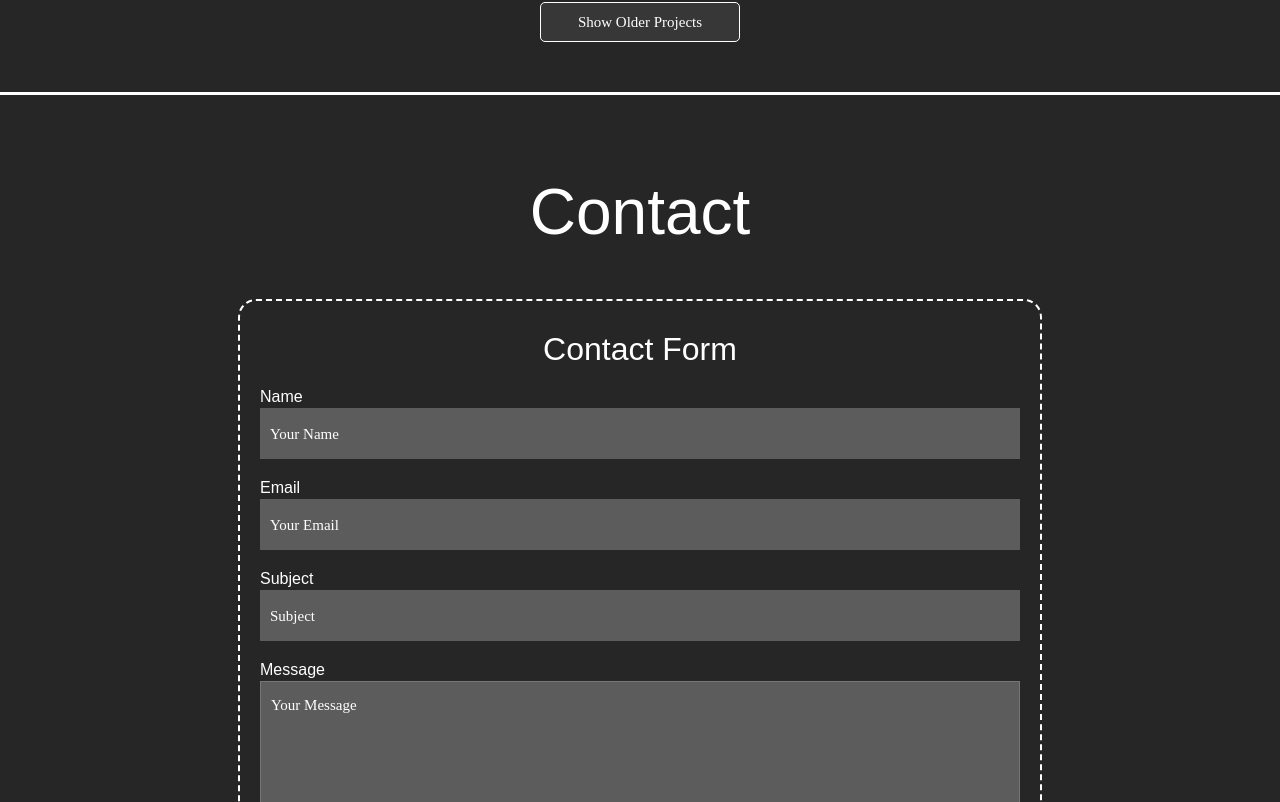
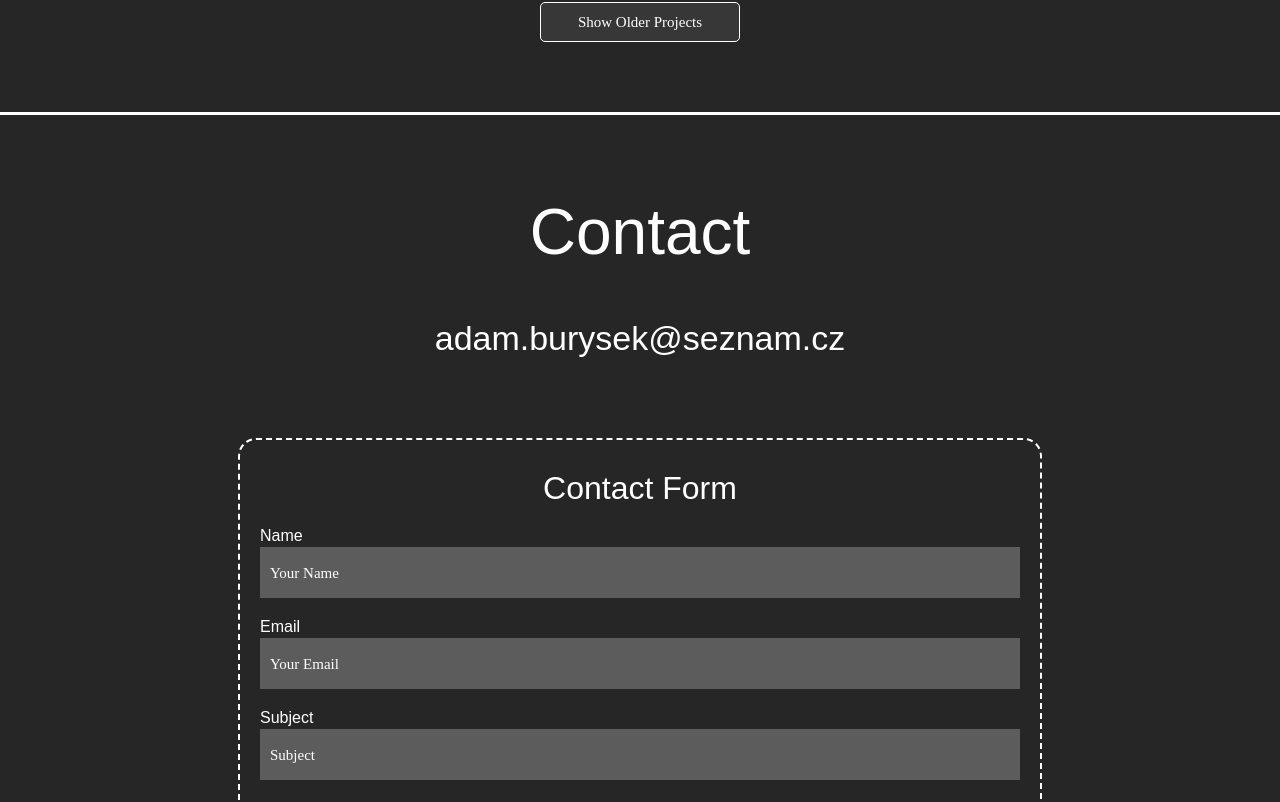
Before and after one commit to AdamBurysek/adam-code, a React (Vite) app: page / in a window 1280 px wide. Shown: the part 3305-4107 px from the top of the page. Built offline with nearby package versions, Linux system fonts and the light colour scheme; no server answers; a web font is replaced by a local one.

Commit message:
add email

```diff
--- a/src/components/contact/contact.css
+++ b/src/components/contact/contact.css
@@ -8,6 +8,24 @@
 @media screen and (min-width: 860px) {
   .contact_form-container {
     margin: 0 auto;
+  }
+}
+
+.contact_mail-container {
+  display: flex;
+  justify-content: center;
+  padding-bottom: 80px;
+}
+
+.contact_mail {
+  color: var(--color-white);
+  font-size: 22px;
+  font-weight: 10;
+}
+
+@media screen and (min-width: 425px) {
+  .contact_mail {
+    font-size: 34px;
   }
 }
 
--- a/src/components/contact/contact.tsx
+++ b/src/components/contact/contact.tsx
@@ -85,9 +85,13 @@ const Contact = (props: any) => {
       <div className="section-line" />
       <div className="section-content">
         <h1>{props.language === "en" ? "Contact" : "Kontakt"}</h1>
+        <div className="contact_mail-container">
+          <a className="contact_mail" href="mailto:adam.burysek@seznam.cz">
+            adam.burysek@seznam.cz
+          </a>
+        </div>
         <div className="contact_form-container">
           <h2>Contact Form</h2>
-
           <form onSubmit={handleSubmit}>
             <label> {props.language === "en" ? "Name" : "Jméno"}</label>
             <input
--- a/src/components/myProjects/myProjects.css
+++ b/src/components/myProjects/myProjects.css
@@ -8,14 +8,15 @@
     max-height: 2490px;
   }
 }
-@media screen and (max-width: 683px) {
+@media screen and (max-width: 768px) {
   .my-projects {
-    max-height: 3270px;
+    max-height: 3220px;
   }
 }
+
 @media screen and (max-width: 439px) {
   .my-projects {
-    max-height: 3250px;
+    max-height: 3210px;
   }
 }
 
@@ -235,7 +236,7 @@
 
 .show-more_button {
   margin-top: 50px;
-  margin-bottom: 50px;
+  margin-bottom: 70px;
   width: 200px;
   height: 40px;
   justify-self: center;
--- a/src/index.css
+++ b/src/index.css
@@ -33,7 +33,13 @@ h1 {
   font-size: 48px;
   font-weight: 510;
   text-align: center;
-  margin: 50px 0;
+  margin: 30px 0;
+}
+
+@media screen and (min-width: 768px) {
+  h1 {
+    margin: 50px 0;
+  }
 }
 
 h2 {
@@ -102,6 +108,6 @@ section {
 @media screen and (max-height: 667px) {
   .section-content {
     margin-top: 0;
-    margin-bottom: 30px;
+    margin-bottom: 40px;
   }
 }
```
Also changed, not shown: src/images/github-mark.svg (deleted).
